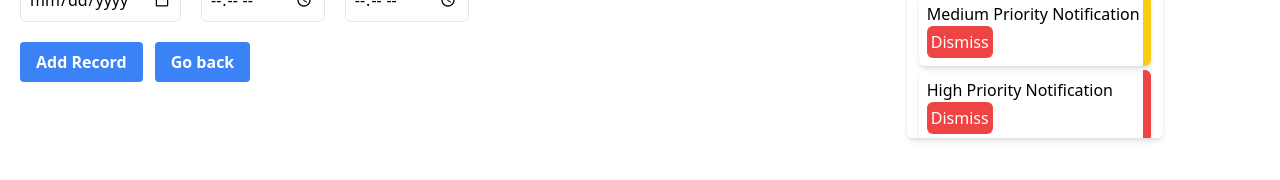
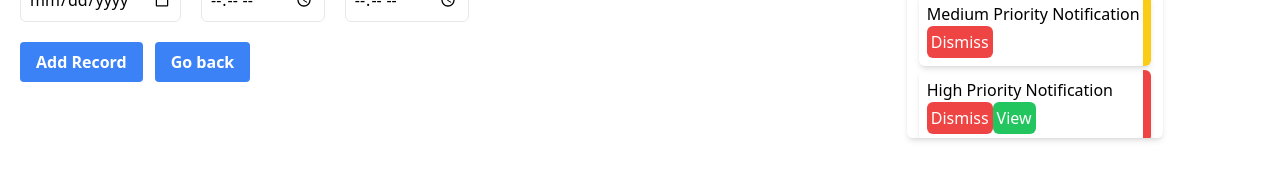
Before and after one commit to Sirderyl/Team-Project-and-Proffesionalism, a React (Vite) app in the folder Volunteering/: page /account-details/add-schedule-record in a window 1280 px wide. Both pictures are taken after a click on the picture 1142 px from the left and 20 px from the top of the page. Shown: the part 166-346 px from the top of the page. Built offline with nearby package versions, Linux system fonts and the light colour scheme.

Commit message:
Added ability to link to other pages from a notification
A link can now be passed to the notification component which adds a "View" button when a link is added to a notification

```diff
--- a/Volunteering/src/components/Notification.jsx
+++ b/Volunteering/src/components/Notification.jsx
@@ -1,4 +1,6 @@
-export default function Notification({ message, close, priority }) {
+import { Link } from 'react-router-dom'
+
+export default function Notification({ message, close, priority, link }) {
     const notificationPriority = {
         low: 'bg-green-500',
         medium: 'bg-yellow-400',
@@ -10,6 +12,11 @@ export default function Notification({ message, close, priority }) {
             <div className={`absolute top-0 right-0 h-full ${notificationPriority[priority]} w-2 rounded-tr-md rounded-br-md`}></div>
             <p>{message}</p>
             <button className={'bg-red-500 hover:bg-red-700 text-white rounded-md p-1'} onClick={close}>Dismiss</button>
+            {link && (
+                <Link to={link}>
+                    <button className={'bg-green-500 hover:bg-green-700 text-white rounded-md p-1'}>View</button>
+                </Link>
+            )}
         </div>
     );
 }
--- a/Volunteering/src/components/NotificationHandler.jsx
+++ b/Volunteering/src/components/NotificationHandler.jsx
@@ -7,7 +7,7 @@ export default function NotificationHandler() {
     const [notifications, setNotifications] = useState([
         { id: v4(), message: "Low Priority Notification", priority: "low" },
         { id: v4(), message: "Medium Priority Notification", priority: "medium" },
-        { id: v4(), message: "High Priority Notification", priority: "high" },
+        { id: v4(), message: "High Priority Notification", priority: "high", link:"/account-details" },
     ]);
     const [showNotifications, setShowNotifications] = useState(false);
     const numberOfNotifications = notifications.length
@@ -15,11 +15,12 @@ export default function NotificationHandler() {
     /*
     Currently unused
 
-    const addNotification = (message, priority) => {
+    const addNotification = (message, priority, link) => {
         const newNotification = {
             id: v4(),
             message,
-            priority
+            priority,
+            link
         }
         setNotifications([...notifications, newNotification])
     }
@@ -44,6 +45,7 @@ export default function NotificationHandler() {
                             key={notification.id}
                             message={notification.message}
                             priority={notification.priority}
+                            link ={notification.link}
                             close={() => removeNotification(notification.id)}
                         />
                     ))}
```
